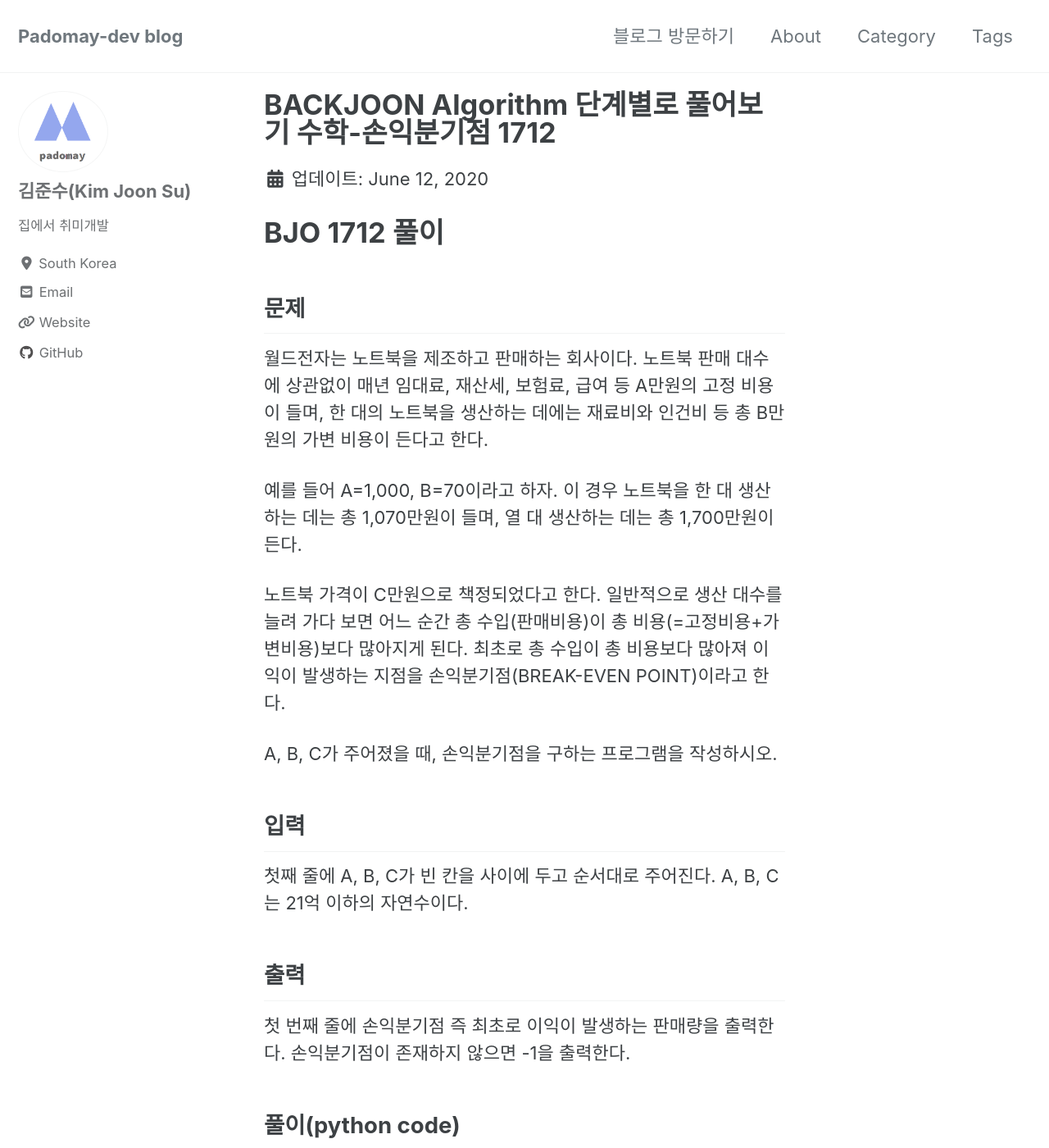
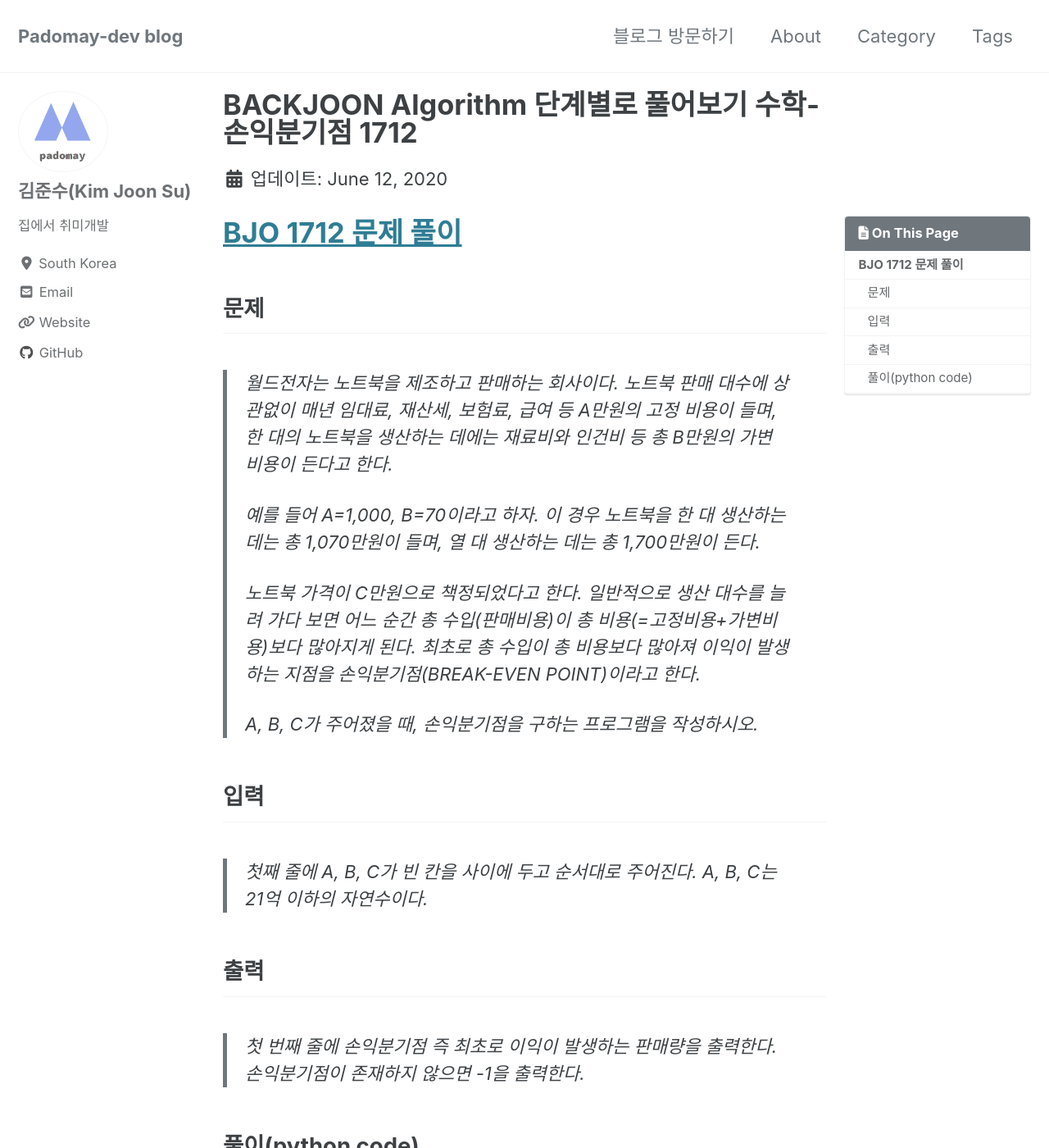
Before and after one commit to padomay-dev/padomay-dev.github.io, a Jekyll site: the page built from _posts/2020-06-12-BJO-1712.md, in a window 1280 px wide and 1400 px high. Shown: the whole window at 82% size. Built offline with Jekyll 4.4.1, drawn with Linux system fonts in a browser that asks for light colours; cached includes are drawn as plain includes; nearby versions of some CDN libraries; comment, search, counter and statistics services are not loaded; some of the changed text lies outside the part shown.

Commit message:
BOJ추가 및 width 설정 변경

````diff
--- /dev/null
+++ b/_posts/2020-06-12-BJO-11654.md
@@ -0,0 +1,25 @@
+---
+title: "BACKJOON Algorithm 단계별로 풀어보기 수학-손익분기점 11654"
+categories:
+  - BJO
+tags:
+  - BJO
+  - BJO/문자열
+  - algorithm
+---
+
+# [BJO 11654 문제 풀이 ](https://www.acmicpc.net/problem/11654)
+
+## 문제
+>알파벳 소문자, 대문자, 숫자 0-9중 하나가 주어졌을 때, 주어진 글자의 아스키 코드값을 출력하는 프로그램을 작성하시오.
+
+## 입력
+>알파벳 소문자, 대문자, 숫자 0-9 중 하나가 첫째 줄에 주어진다.
+
+## 출력
+>입력으로 주어진 글자의 아스키 코드 값을 출력한다.
+
+## 풀이(python code)
+```python
+print(ord(input()))
+```
--- a/_posts/2020-06-12-BJO-1712.md
+++ b/_posts/2020-06-12-BJO-1712.md
@@ -4,24 +4,26 @@
   - BJO
 tags:
   - BJO
+  - BJO/수학
   - algorithm
+toc: true
 ---
-# BJO 1712 풀이
+# [BJO 1712 문제 풀이](https://www.acmicpc.net/problem/1712)
 
 ## 문제
-월드전자는 노트북을 제조하고 판매하는 회사이다. 노트북 판매 대수에 상관없이 매년 임대료, 재산세, 보험료, 급여 등 A만원의 고정 비용이 들며, 한 대의 노트북을 생산하는 데에는 재료비와 인건비 등 총 B만원의 가변 비용이 든다고 한다.
-
-예를 들어 A=1,000, B=70이라고 하자. 이 경우 노트북을 한 대 생산하는 데는 총 1,070만원이 들며, 열 대 생산하는 데는 총 1,700만원이 든다.
-
-노트북 가격이 C만원으로 책정되었다고 한다. 일반적으로 생산 대수를 늘려 가다 보면 어느 순간 총 수입(판매비용)이 총 비용(=고정비용+가변비용)보다 많아지게 된다. 최초로 총 수입이 총 비용보다 많아져 이익이 발생하는 지점을 손익분기점(BREAK-EVEN POINT)이라고 한다.
-
-A, B, C가 주어졌을 때, 손익분기점을 구하는 프로그램을 작성하시오.
+>월드전자는 노트북을 제조하고 판매하는 회사이다. 노트북 판매 대수에 상관없이 매년 임대료, 재산세, 보험료, 급여 등 A만원의 고정 비용이 들며, 한 대의 노트북을 생산하는 데에는 재료비와 인건비 등 총 B만원의 가변 비용이 든다고 한다.
+>
+>예를 들어 A=1,000, B=70이라고 하자. 이 경우 노트북을 한 대 생산하는 데는 총 1,070만원이 들며, 열 대 생산하는 데는 총 1,700만원이 든다.
+>
+>노트북 가격이 C만원으로 책정되었다고 한다. 일반적으로 생산 대수를 늘려 가다 보면 어느 순간 총 수입(판매비용)이 총 비용(=고정비용+가변비용)보다 많아지게 된다. 최초로 총 수입이 총 비용보다 많아져 이익이 발생하는 지점을 손익분기점(BREAK-EVEN POINT)이라고 한다.
+>
+>A, B, C가 주어졌을 때, 손익분기점을 구하는 프로그램을 작성하시오.
 
 ## 입력
-첫째 줄에 A, B, C가 빈 칸을 사이에 두고 순서대로 주어진다. A, B, C는 21억 이하의 자연수이다.
+>첫째 줄에 A, B, C가 빈 칸을 사이에 두고 순서대로 주어진다. A, B, C는 21억 이하의 자연수이다.
 
 ## 출력
-첫 번째 줄에 손익분기점 즉 최초로 이익이 발생하는 판매량을 출력한다. 손익분기점이 존재하지 않으면 -1을 출력한다.
+>첫 번째 줄에 손익분기점 즉 최초로 이익이 발생하는 판매량을 출력한다. 손익분기점이 존재하지 않으면 -1을 출력한다.
 
 ## 풀이(python code)
 ```python
--- a/_sass/minimal-mistakes/_variables.scss
+++ b/_sass/minimal-mistakes/_variables.scss
@@ -172,7 +172,7 @@
    ========================================================================== */
 
 $right-sidebar-width-narrow: 200px !default;
-$right-sidebar-width: 300px !default;
+$right-sidebar-width: 250px !default;
 $right-sidebar-width-wide: 400px !default;
 
 /*
````
Also changed, not shown: _sass/minimal-mistakes/_page.scss (+12 -7 lines).
